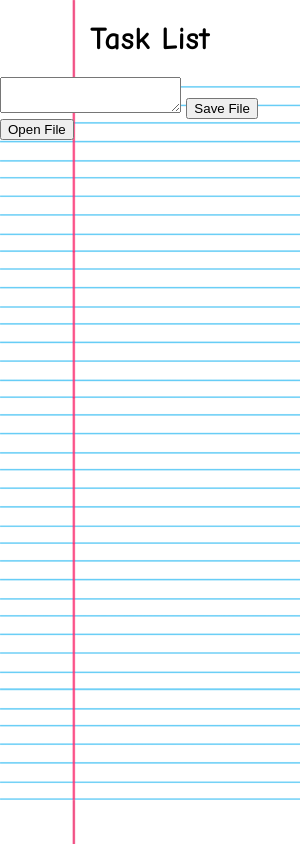
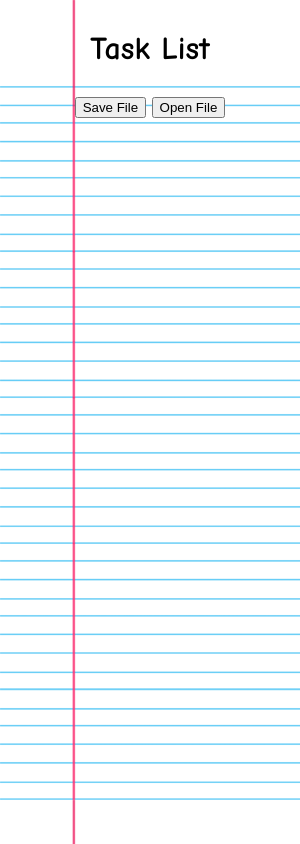
Before and after one commit to banana-spice/taskList, an Electron app: page index.html in a window 300 px wide. Drawn offline with Linux system fonts and the light colour scheme.

Commit message:
Edit Message

```diff
--- a/index.html
+++ b/index.html
@@ -9,10 +9,11 @@
     </head>
     <body>
         <h1>Task List</h1>
-        <textarea id="task" class="tasks">
+        <div id="task" class="tasks">
 
-        </textarea>
-        <button id="savebtn">Save File</button> <button id="openbtn">Open File</button>
+        </div>
+        <div class="buttons"><button id="savebtn">Save File</button> <button id="openbtn">Open File</button>
+        </div>
         <script> require("./renderer.js")</script>
     </body>
 </html>
--- a/renderer.js
+++ b/renderer.js
@@ -24,24 +24,3 @@ function saveFile(){
         })
     })
 }
-
-function openFile(){
-    dialog.showOpenDialog((filenames)=>{
-        if(filenames === undefined){
-            alert("No files selected");
-            return;
-        }
-
-        readFile(filenames[0]);
-    })
-}
-
-function readFile(filepath){
-    fs.readFile(filepath, "utf-8", (err, data)=>{
-        if(err){
-            alert("Error retreiving file");
-            return;
-        }
-        var textArea = document.getElementById("task")
-        textArea.value = data;
-    })}
--- a/styles.css
+++ b/styles.css
@@ -7,6 +7,11 @@ body{
     font-family: 'Comic Sans MS', Tahoma, Geneva, Verdana, sans-serif;
 }
 h1{
-    margin: 20px;
+    margin: 30px;
     text-align: center;
 }
+.buttons{
+    display: block;
+    margin-top: 20px;
+    text-align: center;
+}
```
Also changed, not shown: main.js (+21 -0 lines).
